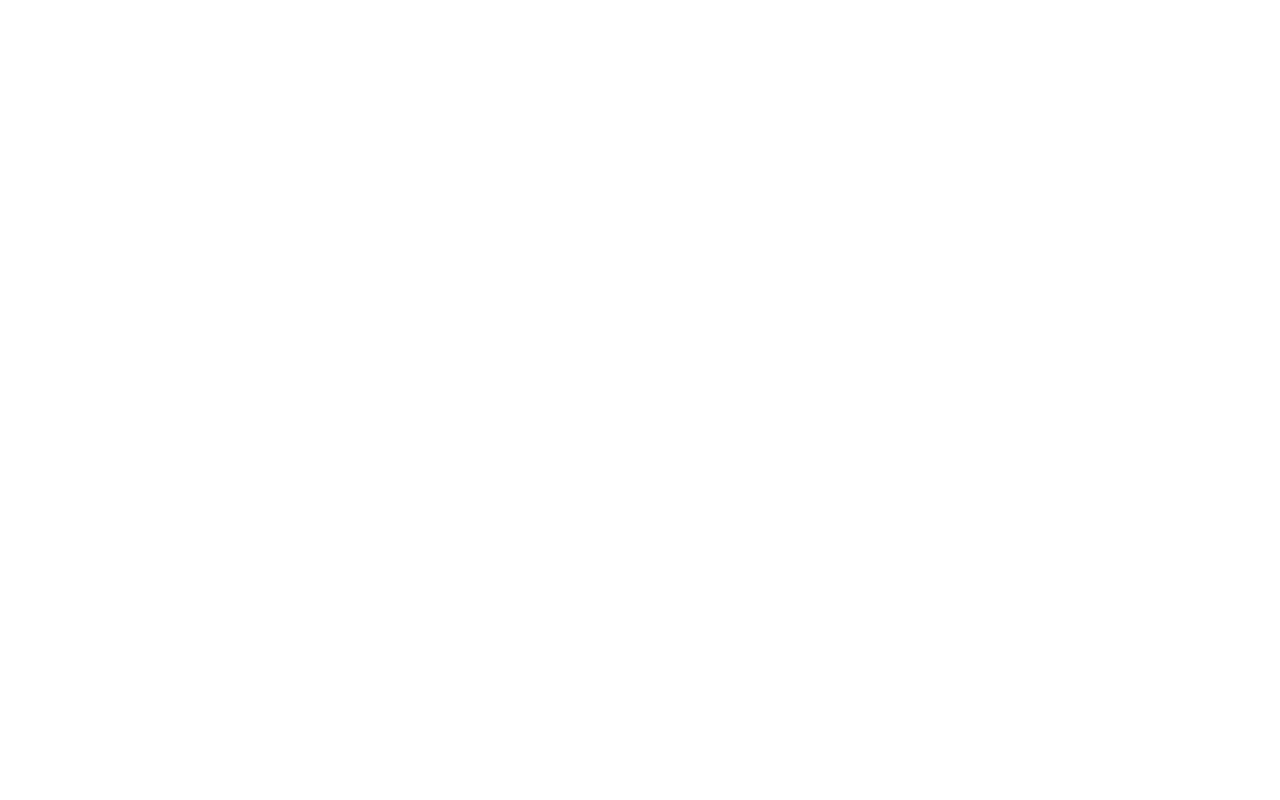
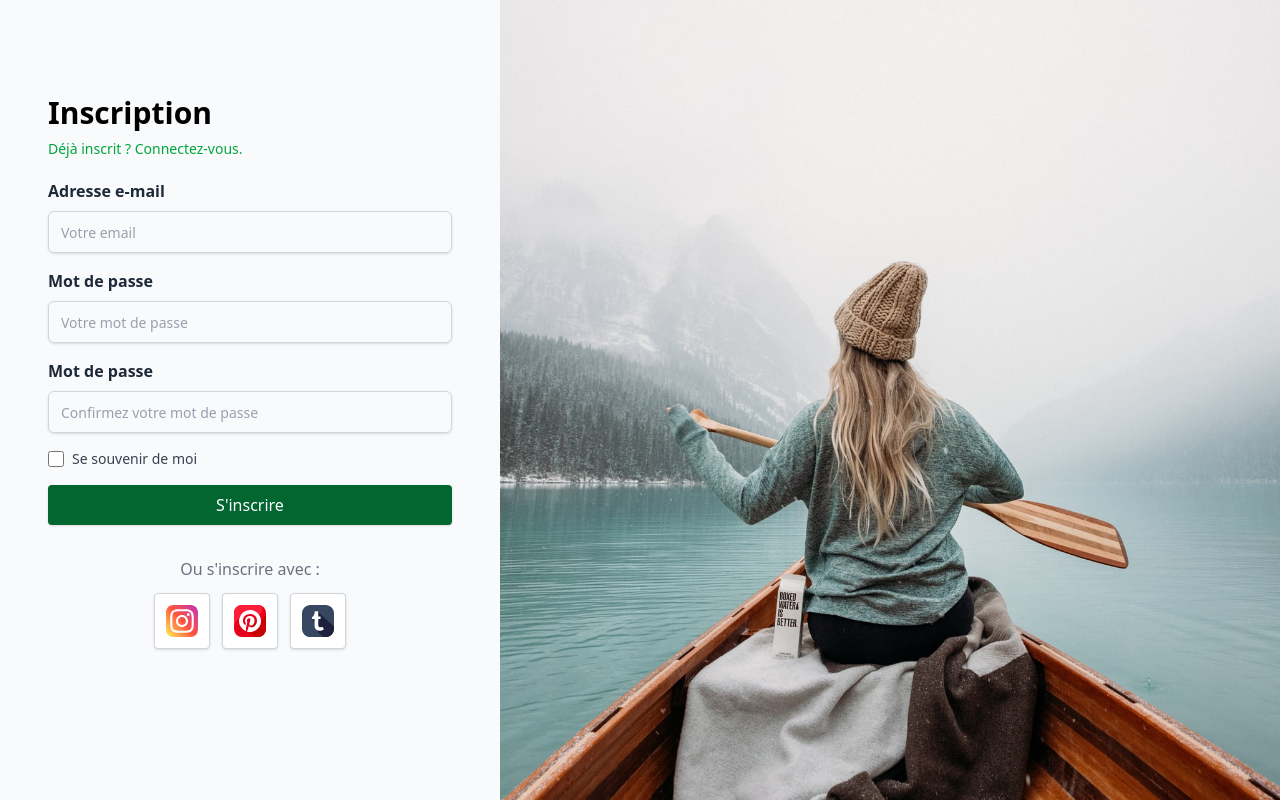
Before and after one commit to Fayecodeur/cours-tailwindcss-v4, a plain HTML site: page Composants/9.Inscription/2.resolution.html in a window 1280 px wide. Drawn offline with nearby package versions, Linux system fonts and the light colour scheme.

Commit message:
finition du tp

```diff
--- a/Composants/9.Inscription/2.resolution.html
+++ b/Composants/9.Inscription/2.resolution.html
@@ -1,5 +1,6 @@
 <!DOCTYPE html>
 <html lang="fr">
+
 <head>
   <meta charset="UTF-8" />
   <meta http-equiv="X-UA-Compatible" content="IE=edge" />
@@ -7,7 +8,77 @@
   <title>Page d'inscription</title>
   <script src="https://cdn.jsdelivr.net/npm/@tailwindcss/browser@4"></script>
 </head>
-  <body>
 
+<body class="bg-gray-50">
+  <main>
+    <section class="flex min-h-screen">
+      <!-- partie gauche formulaire -->
+      <div
+        class="flex flex-col justify-center shrink-0 grow sm:grow-0 sm:w-[500px] min-[400px]:px-6 min-[500px]:px-12 py-16">
+        <div class="mb-14">
+          <h1 class="font font-extrabold text-3xl mb-2">Inscription</h1>
+          <a href="#" class="block text-green-600 hover:text-green-700 font-medium mb-5 text-sm">Déjà inscrit ?
+            Connectez-vous.
+          </a>
+          <!-- formualire -->
+          <form action="#" class="space-y-4 mb-8">
+            <!-- email -->
+            <div>
+              <label for="email" class="block mb-2 text-gray-800 font-semibold">Adresse e-mail</label>
+              <input type="email" id="email" class="w-full px-3 py-2 border placeholder:text-gray-400 placeholder:text-sm border-gray-300 shadow-sm rounded-md focus:outline focus:outline-gray-400
+                300" placeholder="Votre email">
+            </div>
+
+            <!-- mot de passe -->
+            <div>
+              <label for="mdp" class="block mb-2 text-gray-800 font-semibold">Mot de passe</label>
+              <input type="password" id="mdp" class="w-full px-3 py-2 border placeholder:text-gray-400 placeholder:text-sm border-gray-300 shadow-sm rounded-md focus:outline focus:outline-gray-400
+                300" placeholder="Votre mot de passe">
+            </div>
+
+            <!-- confirmation mot de passe -->
+            <div>
+              <label for="confirmation" class="block mb-2 text-gray-800 font-semibold">Mot de passe</label>
+              <input type="password" id="confirmation" class="w-full px-3 py-2 border placeholder:text-gray-400 placeholder:text-sm border-gray-300 shadow-sm rounded-md focus:outline focus:outline-gray-400
+                300" placeholder="Confirmez votre mot de passe">
+            </div>
+
+            <!-- case a cocher -->
+            <div class="flex items-center">
+              <input type="checkbox" id="remember_to_me" class="size-4 border-gray-300 mr-2">
+              <label for="remember_to_me" class="text-sm text-gray-700">Se souvenir de moi</label>
+            </div>
+
+            <!-- boutton de soumission -->
+            <button
+              class="bg-green-800 hover:bg-green-700 w-full px-6 py-2 text-center text-white font-medium shadow cursor-pointer rounded">S'inscrire</button>
+          </form>
+          <p class="text-gray-500 text-center mb-3">Ou s'inscrire avec :</p>
+          <!-- liens -->
+          <div class="flex justify-center items-center gap-3">
+            <a href="#"
+              class="size-14 bg-white shadow rounded hover:bg-gray-50 border border-gray-300 flex items-center justify-center">
+              <img src="ressources/ig.svg" class="size-8" alt="">
+            </a>
+            <a href="#"
+              class="size-14 bg-white shadow rounded hover:bg-gray-50 border border-gray-300 flex items-center justify-center">
+              <img src="ressources/pinterest.svg" class="size-8" alt="">
+            </a>
+            <a href="#"
+              class="size-14 bg-white shadow rounded hover:bg-gray-50 border border-gray-300 flex items-center justify-center">
+              <img src="ressources/tumblr.svg" class="size-8" alt="">
+            </a>
+          </div>
+        </div>
+      </div>
+
+
+      <!-- partie droite image  -->
+      <div class="hidden sm:block grow">
+        <img src="ressources/nature.jpg" class="w-full h-full object-cover" alt="">
+      </div>
+    </section>
+  </main>
 </body>
+
 </html>
```
Lines whose indentation alone changed are shown as unchanged.
